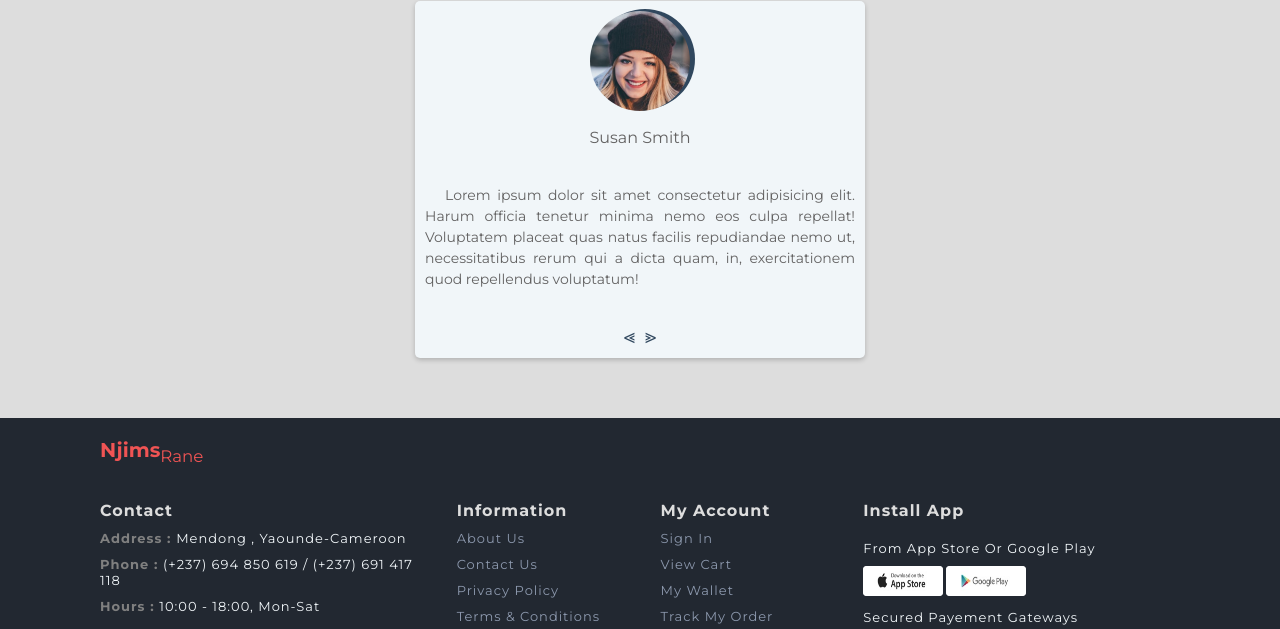
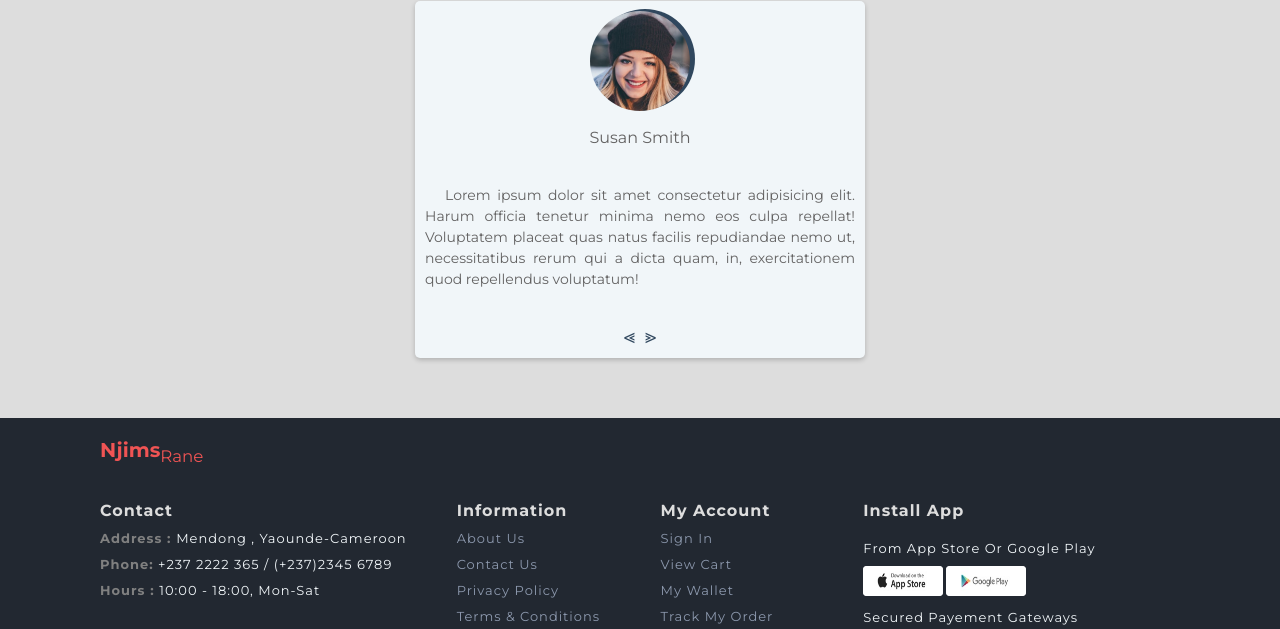
Before and after one commit to NjimsRane/courier, a website: page index.html in a window 1280 px wide. Shown: the part 3107-3736 px from the top of the page. Drawn offline with Linux system fonts and the light colour scheme.

Commit message:
done with the frontend , next dashboard

```diff
--- a/index.html
+++ b/index.html
@@ -206,7 +206,7 @@
             <div class="column1">
                 <h4 class="contact">contact</h4>
                 <p><strong>Address : </strong> Mendong , Yaounde-Cameroon</p>
-                <p><strong>Phone : </strong> (+237) 694 850 619 / (+237) 691 417 118 </p>
+                <p><strong>Phone:</strong> +237 2222 365 / (+237)2345 6789 </p>
                 <p><strong>Hours : </strong> 10:00 - 18:00, Mon-Sat</p>
                 <div class="follow-links">
                     <h4>Follow us</h4>
```
